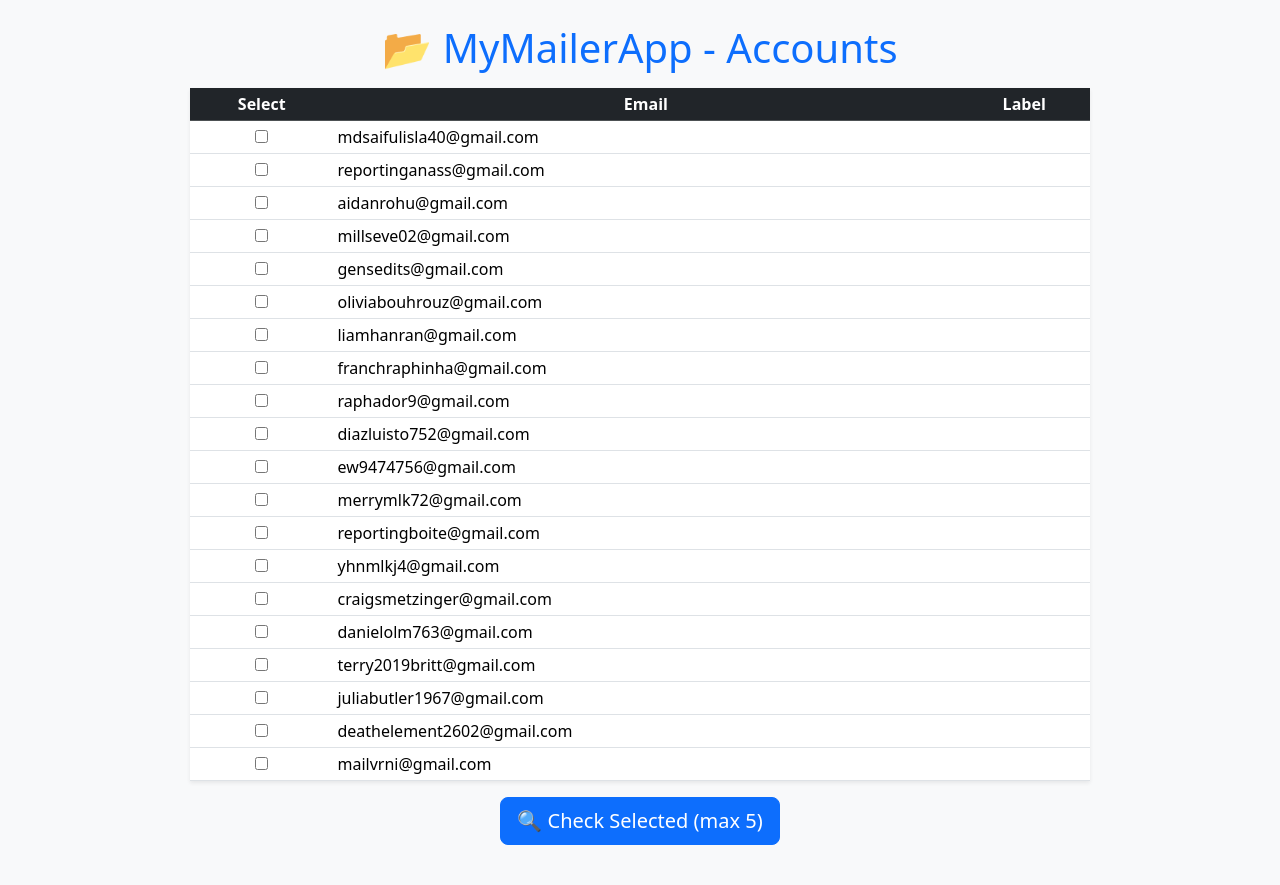
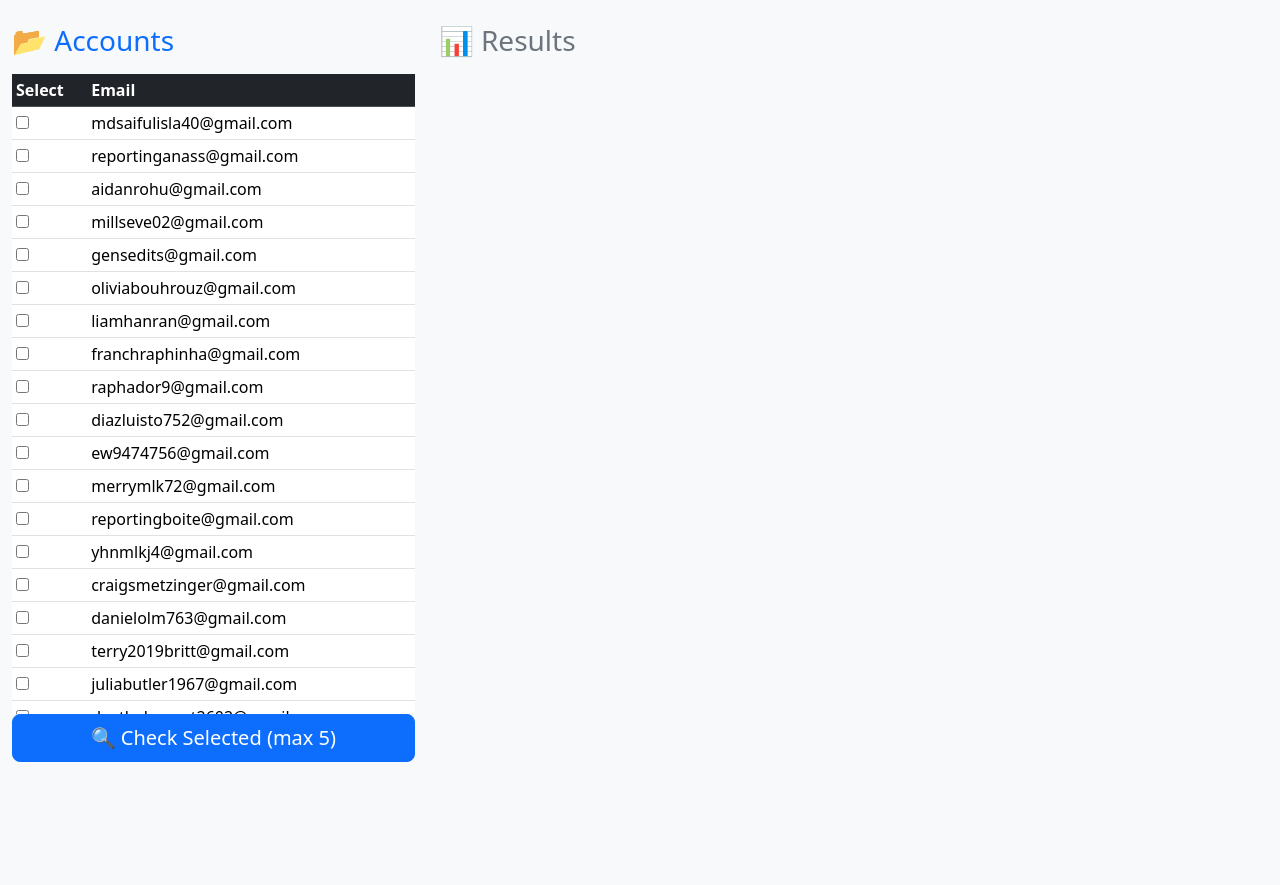
Before and after one commit to ayoubwrok123-png/Newgmss, a Flask app: page / in a window 1280 px wide. After the commit the page ends 762 px from the top, so only its background shows below. Run offline with Flask 3, Linux system fonts and the light colour scheme; data comes from the database, SQL or seed files in the repository.

Commit message:
Update index.html

```diff
--- a/templates/index.html
+++ b/templates/index.html
@@ -6,40 +6,48 @@
   <link href="https://cdn.jsdelivr.net/npm/bootstrap@5.3.3/dist/css/bootstrap.min.css" rel="stylesheet">
   <style>
     body { background: #f8f9fa; }
-    .container-narrow { max-width: 900px; margin: auto; }
-    .results-card { margin-top: 20px; }
+    .account-list { max-height: 80vh; overflow-y: auto; }
+    .results-area { max-height: 80vh; overflow-y: auto; }
     .list-group-item { font-size: 0.95rem; }
   </style>
 </head>
 <body>
 
-<div class="container-narrow py-4">
-  <h1 class="text-primary mb-3 text-center">📂 MyMailerApp - Accounts</h1>
-
+<div class="container-fluid py-4">
+  <div class="row">
+    <!-- LEFT: Accounts -->
+    <div class="col-md-4">
+      <h3 class="text-primary mb-3">📂 Accounts</h3>
       <form id="multiForm" class="mb-3">
-    <table class="table table-sm table-hover bg-white shadow-sm text-center align-middle">
+        <div class="account-list">
+          <table class="table table-sm table-hover bg-white shadow-sm align-middle">
             <thead class="table-dark">
-        <tr><th>Select</th><th>Email</th><th>Label</th></tr>
+              <tr><th>Select</th><th>Email</th></tr>
             </thead>
             <tbody>
             {% for id, email, label in accounts %}
               <tr>
                 <td><input type="checkbox" name="acc" value="{{ id }}"></td>
-          <td class="text-start">{{ email }}</td>
-          <td>{{ label or '' }}</td>
+                <td>{{ email }}</td>
               </tr>
             {% endfor %}
             </tbody>
           </table>
-    <div class="d-flex justify-content-center">
+        </div>
+        <div class="d-grid">
           <button type="button" id="checkBtn" class="btn btn-primary btn-lg">
             🔍 Check Selected (max 5)
           </button>
         </div>
       </form>
+    </div>
 
-  <!-- Results directly under button -->
-  <div id="results"></div>
+    <!-- RIGHT: Results -->
+    <div class="col-md-8">
+      <h3 class="text-secondary mb-3">📊 Results</h3>
+      <div id="results" class="results-area"></div>
+    </div>
+  </div>
 </div>
 
 <script src="https://cdn.jsdelivr.net/npm/bootstrap@5.3.3/dist/js/bootstrap.bundle.min.js"></script>
@@ -62,7 +70,7 @@ document.getElementById("checkBtn").onclick = async () => {
   let out = "";
   for (let acc in data) {
     out += `
-    <div class="card shadow-sm results-card">
+    <div class="card shadow-sm mb-3">
       <div class="card-header bg-primary text-white">
         📧 ${acc}
       </div>
```
Lines whose indentation alone changed are shown as unchanged.
